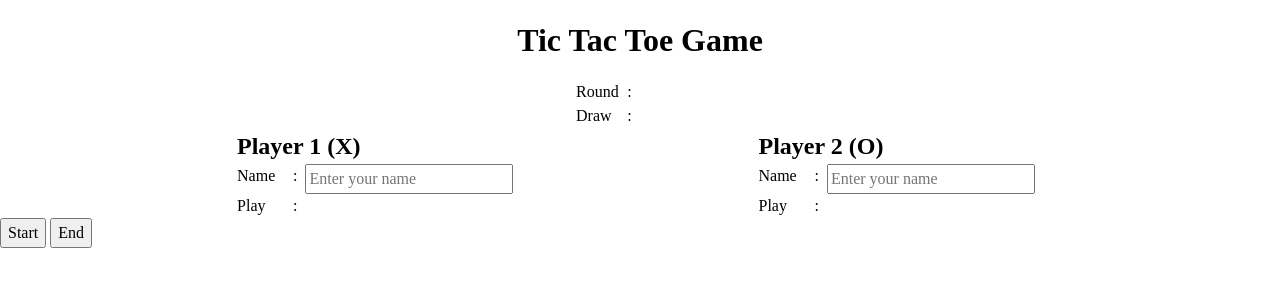
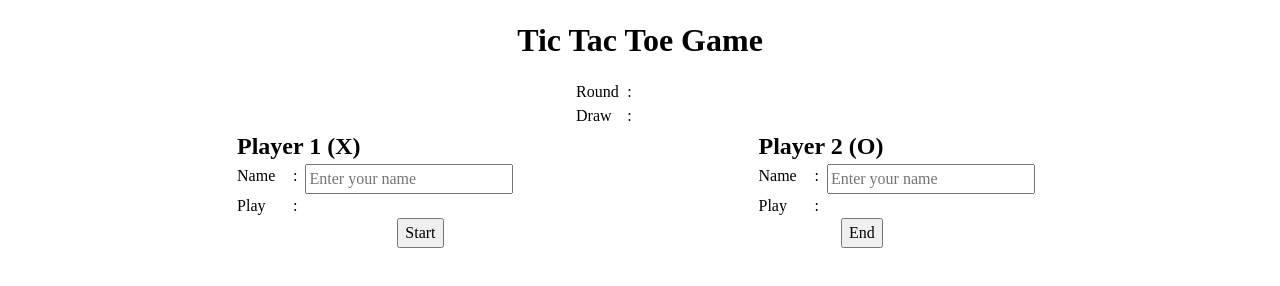
Before and after one commit to nicol4us/tic-tac-toe, a plain HTML site: page index.html in a window 1280 px wide. Drawn offline with Linux system fonts and the light colour scheme.

Commit message:
Set flex configuration into footer

```diff
--- a/style.css
+++ b/style.css
@@ -79,3 +79,8 @@
   .name {
     width: 3em;
   }
+
+  .footer {
+    display: flex;
+    justify-content: space-evenly;
+  }
```
